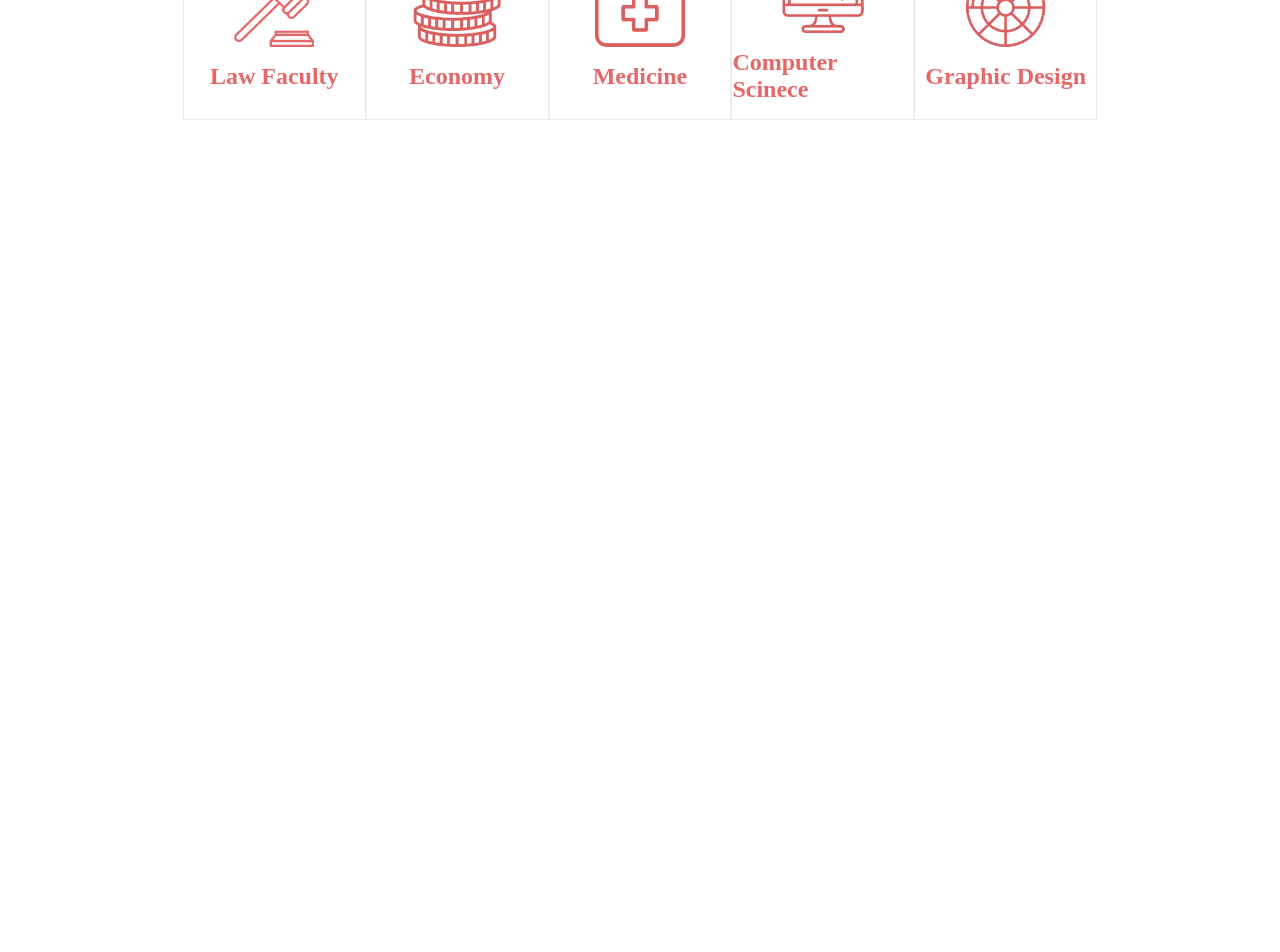
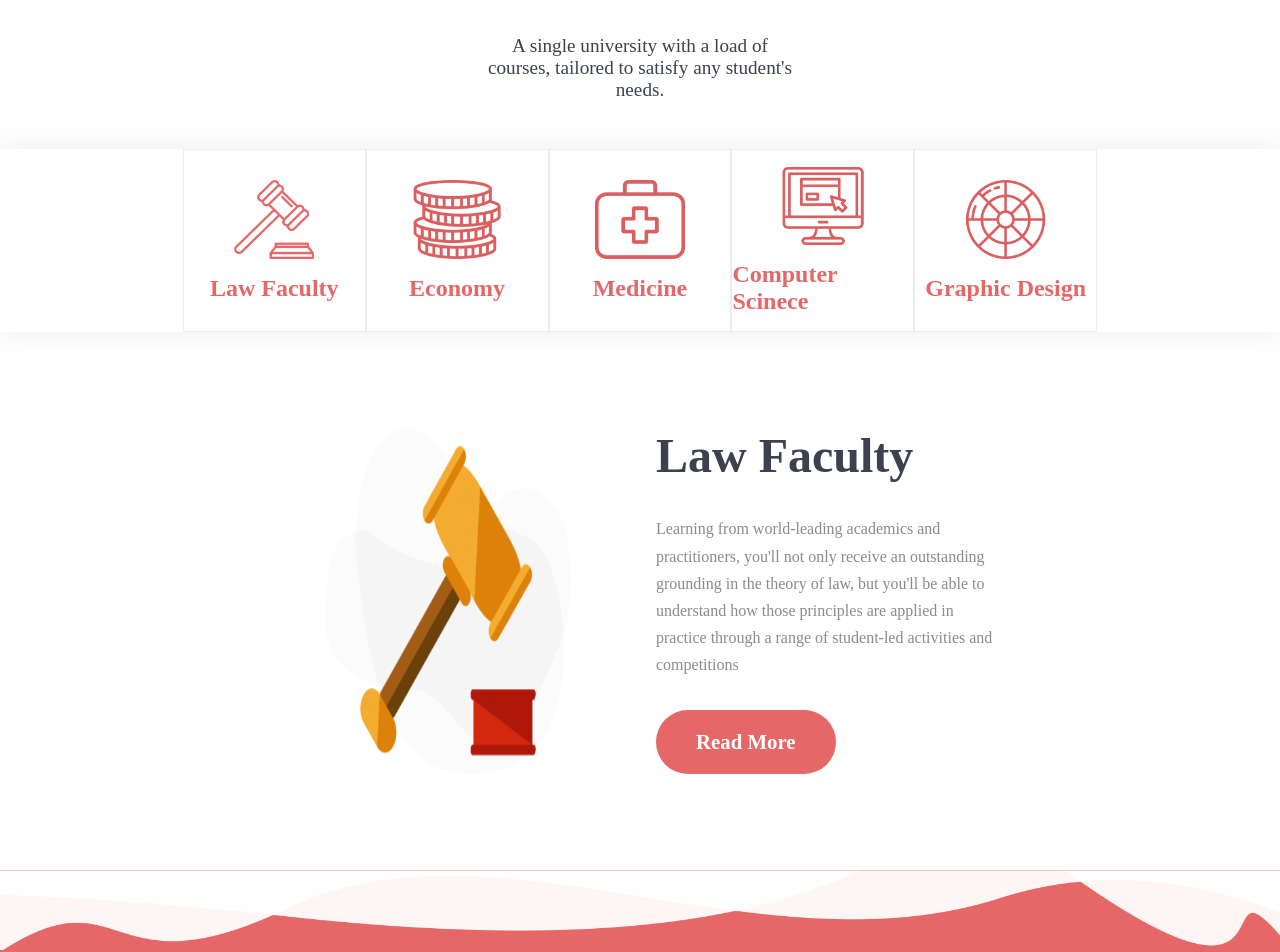
Before and after one commit to manuelloverso/proj-html-vuejs, a Vue app: page / in a window 1280 px wide. Shown: the part 1340-2292 px from the top of the page. Before the commit the page ends 1460 px from the top, so only its background shows below. Built offline with nearby package versions, Linux system fonts and the light colour scheme; a web font is replaced by a local one.

Commit message:
add faculties section

```diff
--- a/src/assets/css/style.css
+++ b/src/assets/css/style.css
@@ -7,6 +7,7 @@
 :root {
   --text-white: #fff;
   --text-dark: #3d404f;
+  --text-light: #8b8b8a;
   --accent-yellow: #e9d758;
   --primary-color: #e56768;
   --lighter-primary: #da5f60e6;
@@ -36,6 +37,11 @@ p {
 
 .container-lg {
   width: 70%;
+  max-width: 1400px;
+}
+
+.container-md {
+  width: 60%;
 }
 
 ul {
@@ -61,3 +67,12 @@ button {
   background-color: var(--text-white);
   color: var(--primary-color);
 }
+
+.btn-primary {
+  background-color: var(--primary-color);
+  color: var(--text-white);
+}
+
+.upside-down {
+  transform: rotateX(180deg);
+}
--- a/src/components/AppMain.vue
+++ b/src/components/AppMain.vue
@@ -10,7 +10,7 @@ export default {
   <main>
     <!-- Browse through courses section -->
     <section class="courses">
-      <div class="d-flex container-lg">
+      <div class="row container-lg">
         <!-- Ledt section -->
         <div class="left col-6">
           <img width="60" src="/images/Books-icon.png" alt="Books" />
@@ -41,12 +41,13 @@ export default {
 
     <!-- EduPrime faculties available section -->
     <section class="faculties">
-      <h2>Faculties available at EduPrime</h2>
-      <p>
+      <h2 class="text-center fs-7 mb-3">Faculties available at EduPrime</h2>
+      <p style="width: 25%" class="mx-auto text-center fs-3 mb-6">
         A single university with a load of courses, tailored to satisfy any
         student's needs.
       </p>
 
+      <!-- Horizontal images squares -->
       <div class="img-squares d-flex">
         <div class="square"></div>
         <div class="square">
@@ -71,10 +72,34 @@ export default {
         </div>
         <div class="square"></div>
       </div>
+
+      <!-- Pic and text -->
+      <div class="container-md row">
+        <div class="left col-6 d-flex justify-center">
+          <img class="w-70" src="/images/Gavel-Illustration.png" alt="Gravel" />
+        </div>
+        <div class="right col-6">
+          <h2 class="fs-7 mb-4">Law Faculty</h2>
+          <p class="lighter mb-4">
+            Learning from world-leading academics and practitioners, you'll not
+            only receive an outstanding grounding in the theory of law, but
+            you'll be able to understand how those principles are applied in
+            practice through a range of student-led activities and competitions
+          </p>
+          <button class="btn-primary">Read More</button>
+        </div>
+      </div>
     </section>
 
     <!-- University year section -->
     <section class="university-year">
+      <!-- Wave Image -->
+      <img
+        class="wave upside-down w-100 d-block"
+        src="/images/Wave-1.png"
+        alt=""
+      />
+
       <!-- University Path -->
       <div class="path"></div>
 
@@ -97,15 +122,18 @@ export default {
 </template>
 <style scoped>
 main {
+  color: var(--text-dark);
   .courses {
-    padding-top: 4rem;
-    color: var(--text-dark);
+    padding: 4rem 0;
     background-image: url("/images/home-background.png");
     background-repeat: no-repeat;
+    background-position: right;
   }
 
   .faculties {
+    padding-bottom: 5rem;
     .img-squares {
+      margin-bottom: 5rem;
       box-shadow: var(--border-light-grey) 0 0 30px 0;
     }
     .square {
@@ -130,6 +158,19 @@ main {
         color: var(--primary-color);
       }
     }
+
+    .lighter {
+      color: var(--text-light);
+      line-height: 1.7;
+    }
+  }
+
+  .university-year {
+    padding-bottom: 6rem;
+    background-color: var(--primary-color);
+    .wave {
+      margin-bottom: 6rem;
+    }
   }
 }
 </style>
```
Also changed, not shown: public/images/Gavel-Illustration.png (renamed from public/images/Gavel-Illustration-e1556884768193.png).
